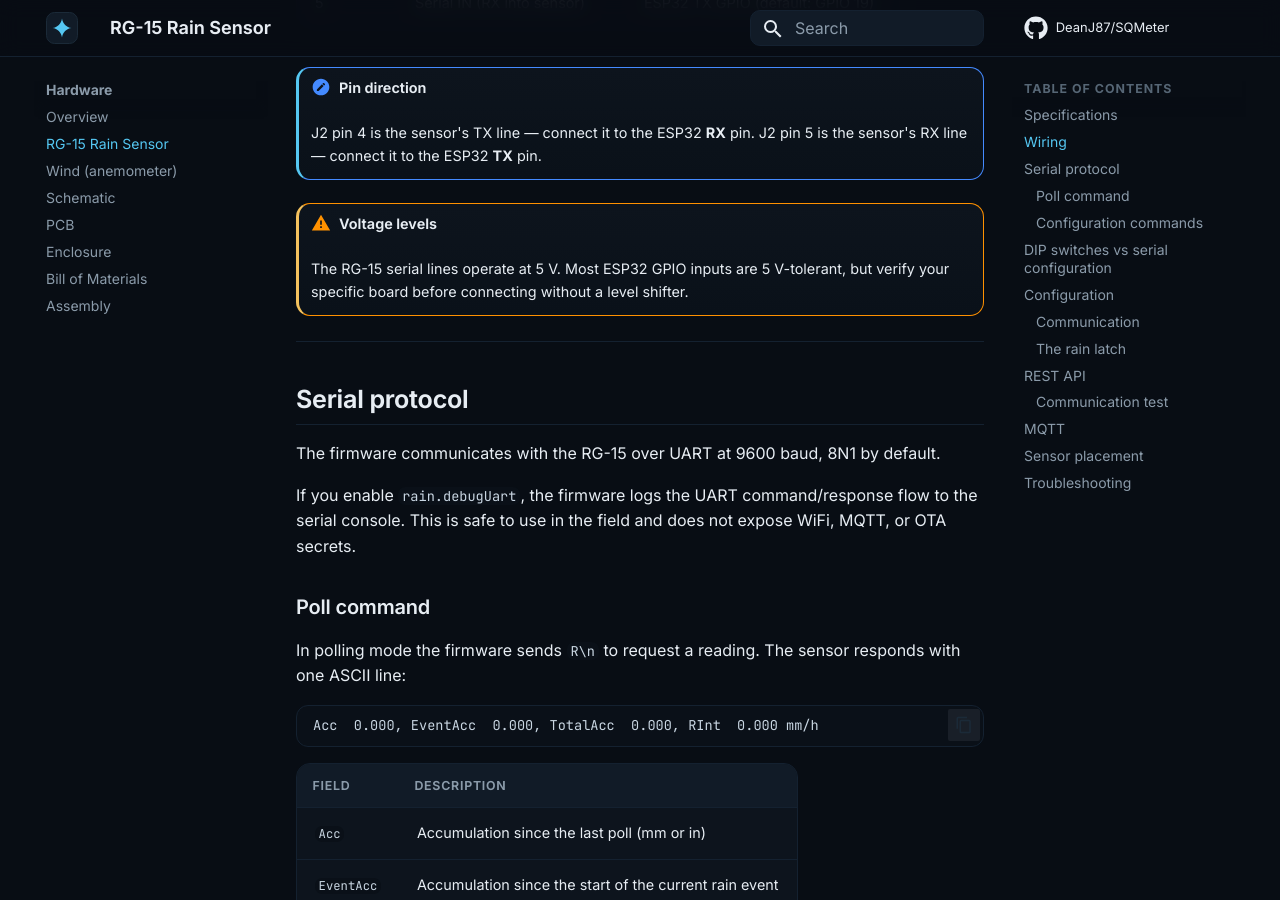
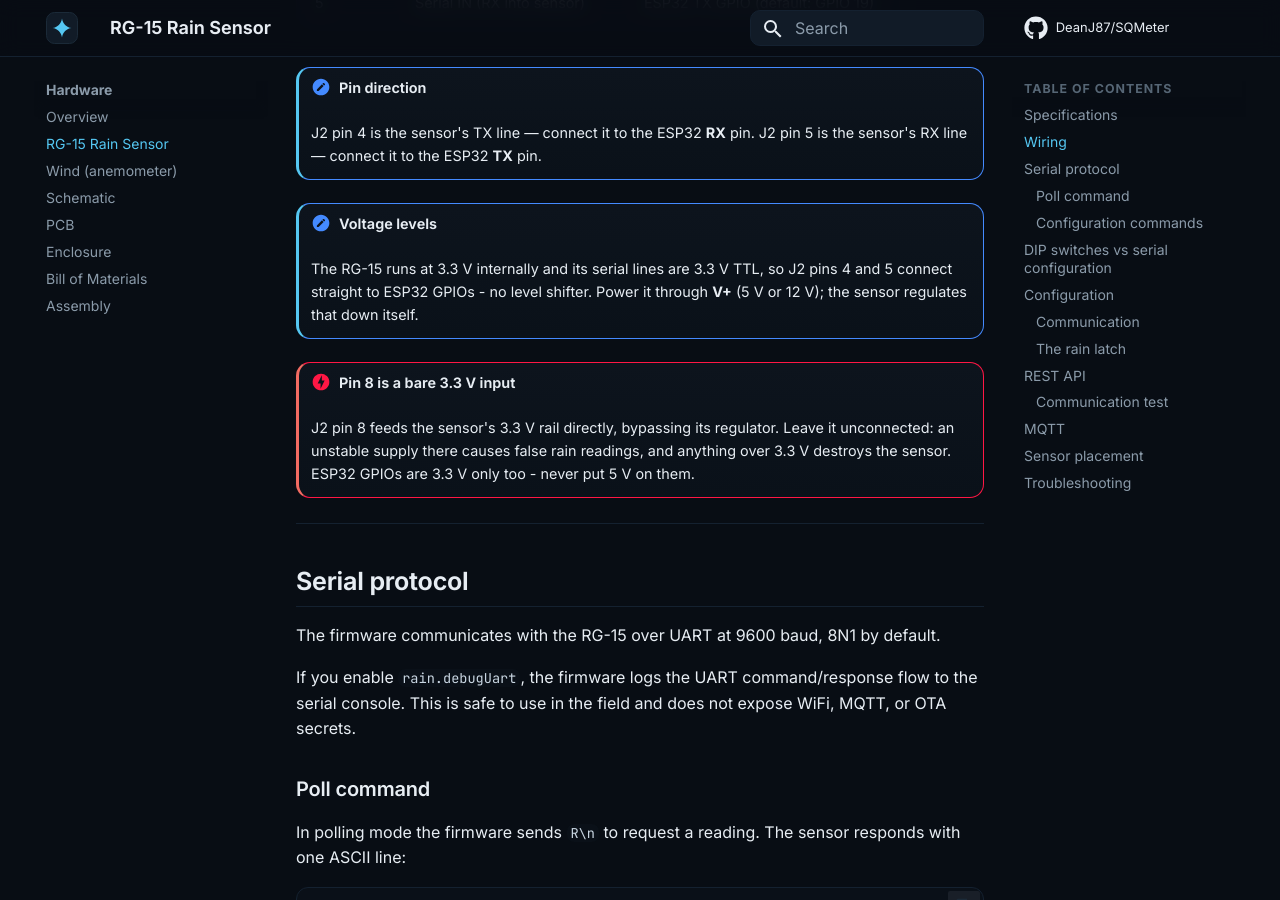
Before and after one commit to DeanJ87/SQMeter, an MkDocs documentation site: the page built from docs/hardware/rg15.md, in a window 1280 px wide and 900 px high, scrolled down 1363 px. Built offline with MkDocs 1.6.1 and Material for MkDocs 9.7.7, drawn with Linux system fonts in a browser that asks for light colours.

Commit message:
docs(rg15): serial lines are 3.3 V TTL, not 5 V; warn about J2 pin 8

```diff
--- a/docs/hardware/rg15.md
+++ b/docs/hardware/rg15.md
@@ -35,8 +35,11 @@ The connector on the RG-15 PCB is labelled **J2**. Pin 1 is closest to the housi
     J2 pin 4 is the sensor's TX line — connect it to the ESP32 **RX** pin.
     J2 pin 5 is the sensor's RX line — connect it to the ESP32 **TX** pin.
 
-!!! warning "Voltage levels"
-    The RG-15 serial lines operate at 5 V. Most ESP32 GPIO inputs are 5 V-tolerant, but verify your specific board before connecting without a level shifter.
+!!! note "Voltage levels"
+    The RG-15 runs at 3.3 V internally and its serial lines are 3.3 V TTL, so J2 pins 4 and 5 connect straight to ESP32 GPIOs - no level shifter. Power it through **V+** (5 V or 12 V); the sensor regulates that down itself.
+
+!!! danger "Pin 8 is a bare 3.3 V input"
+    J2 pin 8 feeds the sensor's 3.3 V rail directly, bypassing its regulator. Leave it unconnected: an unstable supply there causes false rain readings, and anything over 3.3 V destroys the sensor. ESP32 GPIOs are 3.3 V only too - never put 5 V on them.
 
 ---
 
```
